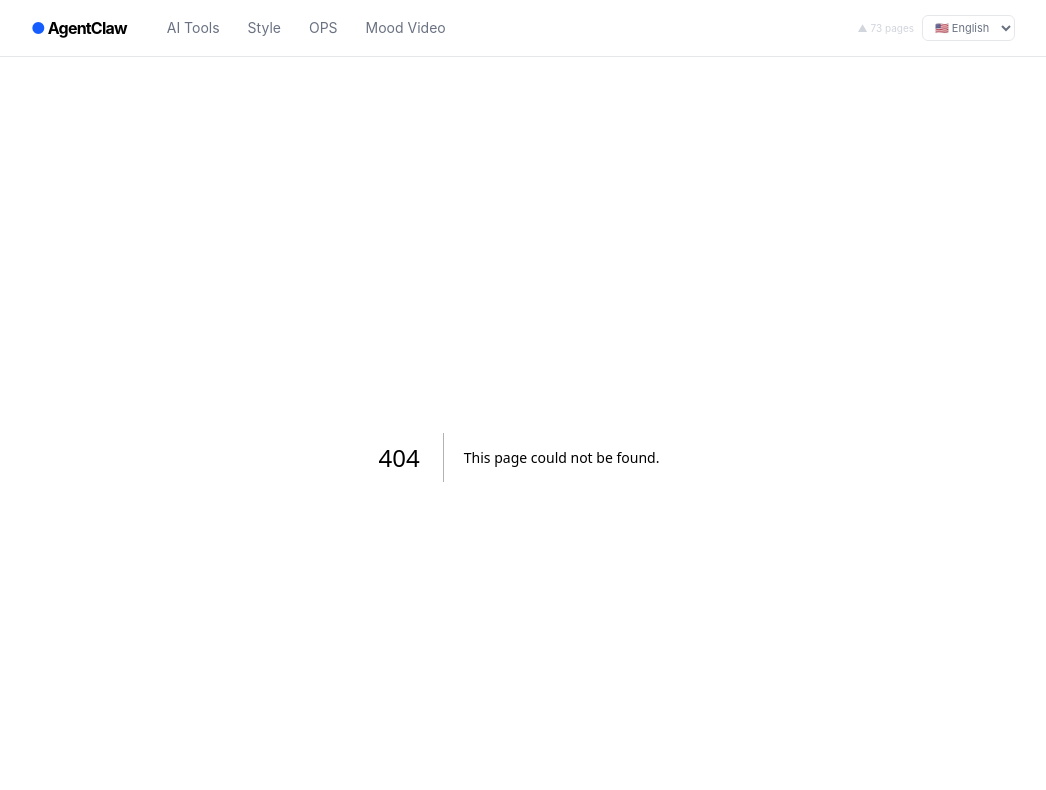
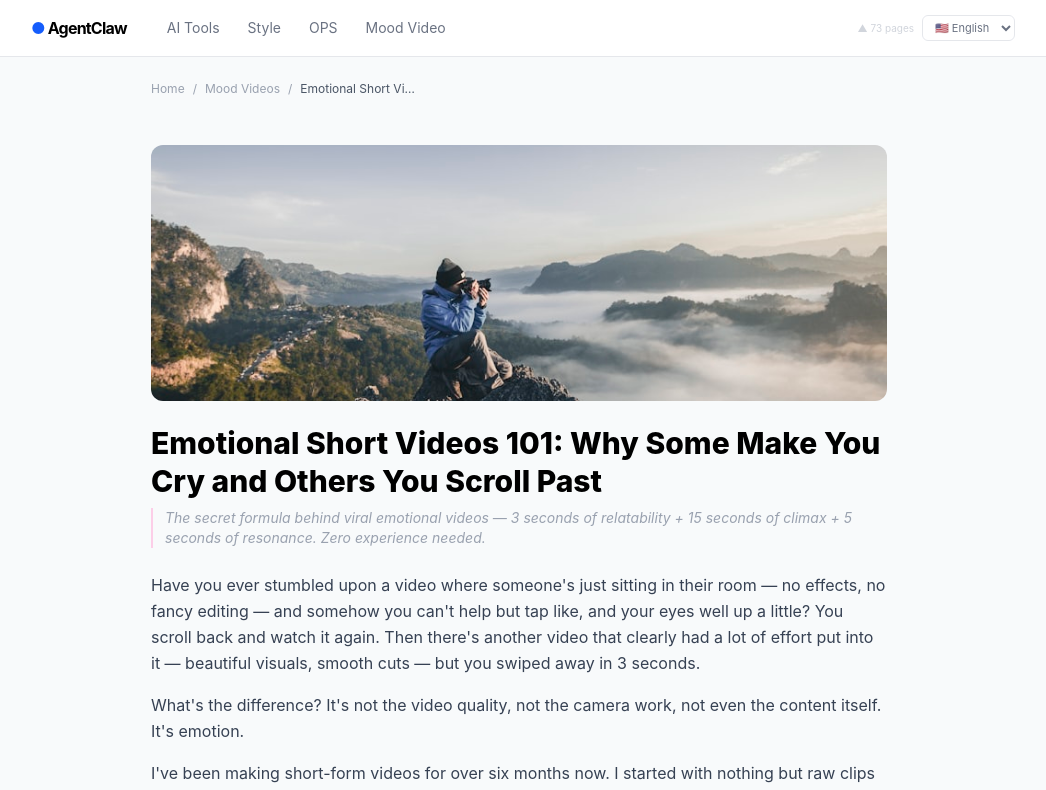
Before and after one commit to jaylong16113-design/solopilot-site, a Next.js app: page /en/mood/emotion-short-video-basics in a window 1280 px wide. Before the commit this address had no page. Shown: the top 790 px of the page, without its empty margins (121-1167 px from the left). Built offline with nearby package versions, Linux system fonts and the light colour scheme.

Commit message:
add: English mood section pages (list + detail for en/mood)

```diff
--- /dev/null
+++ b/src/app/en/mood/[slug]/page.tsx
@@ -0,0 +1,143 @@
+import { notFound } from "next/navigation";
+import Link from "next/link";
+import type { Metadata } from "next";
+import fs from "fs";
+import path from "path";
+import ReactMarkdown from "react-markdown";
+import remarkGfm from "remark-gfm";
+import Image from "next/image";
+
+interface Article {
+  slug: string;
+  title: string;
+  excerpt: string;
+  content: string;
+  site: string;
+}
+
+function getArticle(slug: string): Article | null {
+  try {
+    const p = path.join(process.cwd(), "src", "lib", "content", "en", `${slug}.json`);
+    if (!fs.existsSync(p)) return null;
+    return JSON.parse(fs.readFileSync(p, "utf8"));
+  } catch {
+    return null;
+  }
+}
+
+export async function generateStaticParams() {
+  const idxPath = path.join(process.cwd(), "src", "lib", "content", "en", "index.json");
+  if (!fs.existsSync(idxPath)) return [];
+  const idx = JSON.parse(fs.readFileSync(idxPath, "utf8"));
+  return (idx.mood || []).map((a: any) => ({ slug: a.slug }));
+}
+
+export async function generateMetadata({ params }: any): Promise<Metadata> {
+  const { slug } = await params;
+  const a = getArticle(slug);
+  return {
+    title: a?.title || "Emotional Short Video Guide",
+    description: a?.excerpt,
+    openGraph: {
+      title: a?.title,
+      description: a?.excerpt,
+      type: "article",
+    },
+  };
+}
+
+const heroImages: Record<string, string> = {
+  "emotion-short-video-basics": "/images/video-editing.jpg",
+  "ai-video-script-tools": "/images/ai-tools.jpg",
+  "clipchamp-capcut-emotional-editing": "/images/video-editing.jpg",
+  "ai-voiceover-music-tools": "/images/ai-comparison.jpg",
+  "viral-duan-emotional-video-case": "/images/ecommerce-data.jpg",
+};
+
+export default async function ArticlePage({ params }: any) {
+  const { slug } = await params;
+  const article = getArticle(slug);
+  if (!article) notFound();
+
+  const heroImg = heroImages[slug] || "/images/video-editing.jpg";
+
+  const jsonLd = {
+    "@context": "https://schema.org",
+    "@type": "Article",
+    headline: article.title,
+    description: article.excerpt,
+    url: `https://agentclaw.sale/en/mood/${slug}`,
+    inLanguage: "en",
+    author: { "@type": "Organization", name: "AgentClaw" },
+    datePublished: "2026-04-27",
+    publisher: { "@type": "Organization", name: "AgentClaw" },
+  };
+
+  return (
+    <>
+      <script type="application/ld+json" dangerouslySetInnerHTML={{ __html: JSON.stringify(jsonLd) }} />
+      <article className="max-w-3xl mx-auto article-content">
+        <div className="flex items-center gap-2 text-xs text-gray-400 mb-4 px-4 pt-6">
+          <Link href="/en" className="hover:text-gray-600">Home</Link>
+          <span>/</span>
+          <Link href="/en/mood" className="hover:text-gray-600">Mood Videos</Link>
+          <span>/</span>
+          <span className="text-gray-600 truncate max-w-[120px]">{article.title}</span>
+        </div>
+
+        <div className="relative w-full h-56 md:h-72 mb-6 rounded-xl overflow-hidden mx-4" style={{width: "calc(100% - 2rem)"}}>
+          <Image src={heroImg} alt={article.title} fill className="object-cover" priority />
+        </div>
+
+        <div className="px-4">
+          <h1 className="text-xl md:text-3xl font-extrabold mb-2 leading-tight">{article.title}</h1>
+          <p className="text-sm text-gray-400 mb-6 border-l-2 border-pink-200 pl-3 italic">{article.excerpt}</p>
+
+          <div className="prose prose-gray max-w-none">
+            <ReactMarkdown
+              remarkPlugins={[remarkGfm]}
+              components={{
+                img({ src, alt }) {
+                  const imgSrc = typeof src === "string" ? src : "";
+                  return (
+                    <span className="block my-6">
+                      <Image src={imgSrc} alt={alt || ""} width={800} height={400} className="rounded-xl object-cover w-full h-auto shadow-sm" />
+                    </span>
+                  );
+                },
+                h2({ children }) { return <h2 className="text-lg md:text-xl font-bold mt-10 mb-4 pb-2 border-b border-gray-100">{children}</h2>; },
+                h3({ children }) { return <h3 className="text-base md:text-lg font-semibold mt-6 mb-3">{children}</h3>; },
+                ul({ children }) { return <ul className="list-disc pl-5 mb-4 space-y-1.5">{children}</ul>; },
+                ol({ children }) { return <ol className="list-decimal pl-5 mb-4 space-y-1.5">{children}</ol>; },
+                table({ children }) {
+                  return (
+                    <div className="overflow-x-auto mb-6">
+                      <table className="min-w-full border-collapse border border-gray-200 text-sm rounded-lg overflow-hidden">{children}</table>
+                    </div>
+                  );
+                },
+                th({ children }) { return <th className="border border-gray-200 bg-gray-50 px-3 py-2 text-left text-xs font-semibold text-gray-600">{children}</th>; },
+                td({ children }) { return <td className="border border-gray-200 px-3 py-2 text-sm">{children}</td>; },
+                blockquote({ children }) { return <blockquote className="border-l-4 border-pink-200 bg-pink-50/50 px-4 py-3 my-6 italic text-gray-500 text-sm rounded-r-lg">{children}</blockquote>; },
+                p({ children }) { return <p className="mb-4 leading-relaxed text-gray-700 text-sm md:text-base">{children}</p>; }
+              }}
+            >
+              {article.content}
+            </ReactMarkdown>
+          </div>
+
+          <div className="flex flex-wrap gap-2 mt-8 pt-6 border-t border-gray-100">
+            <span className="tag bg-pink-100 text-pink-600">Mood Videos</span>
+            <span className="tag bg-gray-100 text-gray-500">AI Tools</span>
+            <span className="tag bg-gray-100 text-gray-500">Tutorial</span>
+          </div>
+
+          <div className="flex justify-between mt-8 pt-4 border-t border-gray-100 text-sm">
+            <Link href="/en/mood" className="text-pink-600 hover:underline">← Back to Mood Videos</Link>
+            <Link href="/en" className="text-gray-400 hover:text-gray-600">Home →</Link>
+          </div>
+        </div>
+      </article>
+    </>
+  );
+}
--- /dev/null
+++ b/src/app/en/mood/page.tsx
@@ -0,0 +1,62 @@
+import Link from "next/link";
+import type { Metadata } from "next";
+import fs from "fs";
+import path from "path";
+
+export const metadata: Metadata = {
+  title: "Emotional Short Videos — AI Tools & Creation Tutorials | AgentClaw",
+  description: "Make emotional short videos with AI tools. Script writing, editing, voiceovers, music — hands-on guides with real case studies."
+};
+
+const sectionIcons: Record<string, string> = {
+  "emotion-short-video-basics": "🎬",
+  "ai-video-script-tools": "✍️",
+  "clipchamp-capcut-emotional-editing": "✂️",
+  "ai-voiceover-music-tools": "🎵",
+  "viral-duan-emotional-video-case": "📊",
+};
+
+export default function EnMoodPage() {
+  const idxPath = path.join(process.cwd(), "src", "lib", "content", "en", "index.json");
+  const articles: { slug: string; title: string; excerpt: string }[] = [];
+  if (fs.existsSync(idxPath)) {
+    const idx = JSON.parse(fs.readFileSync(idxPath, "utf8"));
+    articles.push(...(idx.mood || []));
+  }
+
+  const totalMood = articles.length;
+
+  return (
+    <div>
+      <section className="bg-gradient-to-b from-pink-50 to-white px-4 py-12 md:py-16 -mx-4">
+        <div className="max-w-3xl mx-auto text-center">
+          <div className="text-4xl mb-3">🎬</div>
+          <h1 className="text-2xl md:text-4xl font-extrabold tracking-tight mb-3">Emotional Short Videos</h1>
+          <p className="text-sm text-gray-500 max-w-lg mx-auto leading-relaxed">
+            Make high-impact emotional short videos with AI tools &mdash; from script to final cut<br/>
+            Every article is hands-on experience, not theory
+          </p>
+          <div className="flex justify-center gap-2 mt-4 text-xs text-gray-400">
+            <span className="tag bg-pink-100 text-pink-600">{totalMood} articles</span>
+          </div>
+        </div>
+      </section>
+
+      <div className="max-w-3xl mx-auto px-4 py-8">
+        <div className="grid gap-3">
+          {articles.map((a, i) => (
+            <Link key={a.slug} href={`/en/mood/${a.slug}`} className="article-card block animate-fade-in-up" style={{animationDelay: `${i*0.03}s`} as any}>
+              <div className="flex items-start gap-3">
+                <span className="text-xl mt-0.5 flex-shrink-0">{sectionIcons[a.slug] || "🎬"}</span>
+                <div className="min-w-0">
+                  <h3 className="font-semibold text-sm text-gray-900">{a.title}</h3>
+                  <p className="text-xs text-gray-400 mt-1 line-clamp-1">{a.excerpt}</p>
+                </div>
+              </div>
+            </Link>
+          ))}
+        </div>
+      </div>
+    </div>
+  );
+}
```
